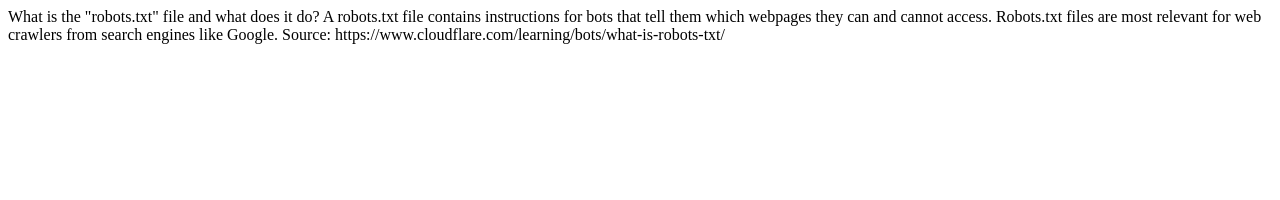
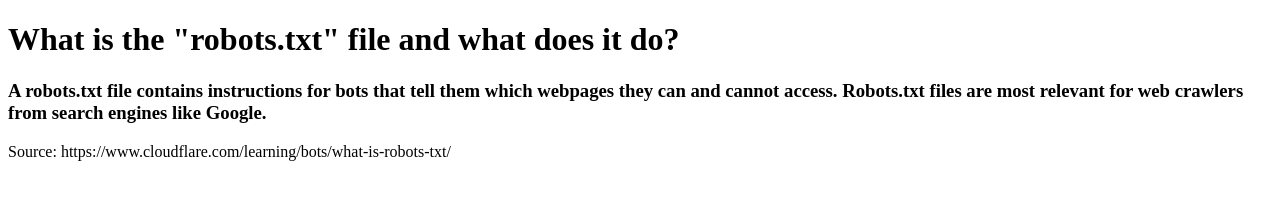
Before and after one commit to samanthaSniffen/ehc-stevenson, a plain HTML site: page notes.html in a window 1280 px wide. Drawn offline with Linux system fonts and the light colour scheme.

Commit message:
Update notes.html

```diff
--- a/notes.html
+++ b/notes.html
@@ -1,11 +1,11 @@
 <!DOCTYPE html>
 <html>
-What is the "robots.txt" file and what does it do?
+<h1>What is the "robots.txt" file and what does it do?</h1>
 
-A robots.txt file contains instructions for bots that tell them which webpages they can and cannot access. Robots.txt files are most relevant for web crawlers from search engines like Google.
-
-Source: https://www.cloudflare.com/learning/bots/what-is-robots-txt/
+<h3>A robots.txt file contains instructions for bots that tell them which webpages they can and cannot access. Robots.txt files are most relevant for web crawlers from search engines like Google.</h3>
 
 <!-- Flag: EHC{rob0ts_$how_Th3_w@Y} -->
+<p>Source: https://www.cloudflare.com/learning/bots/what-is-robots-txt/</p>
+
 
 </html>
```
